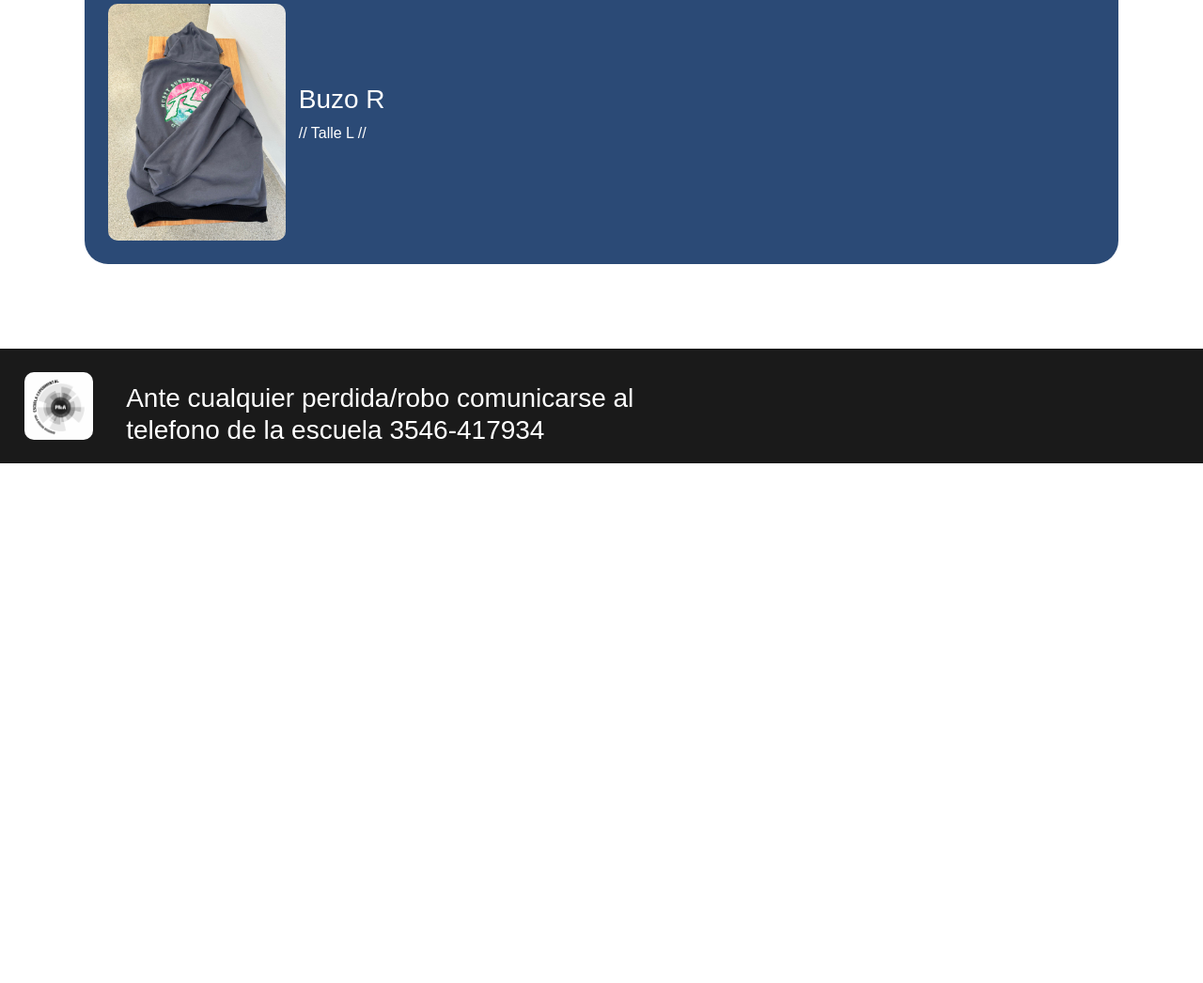
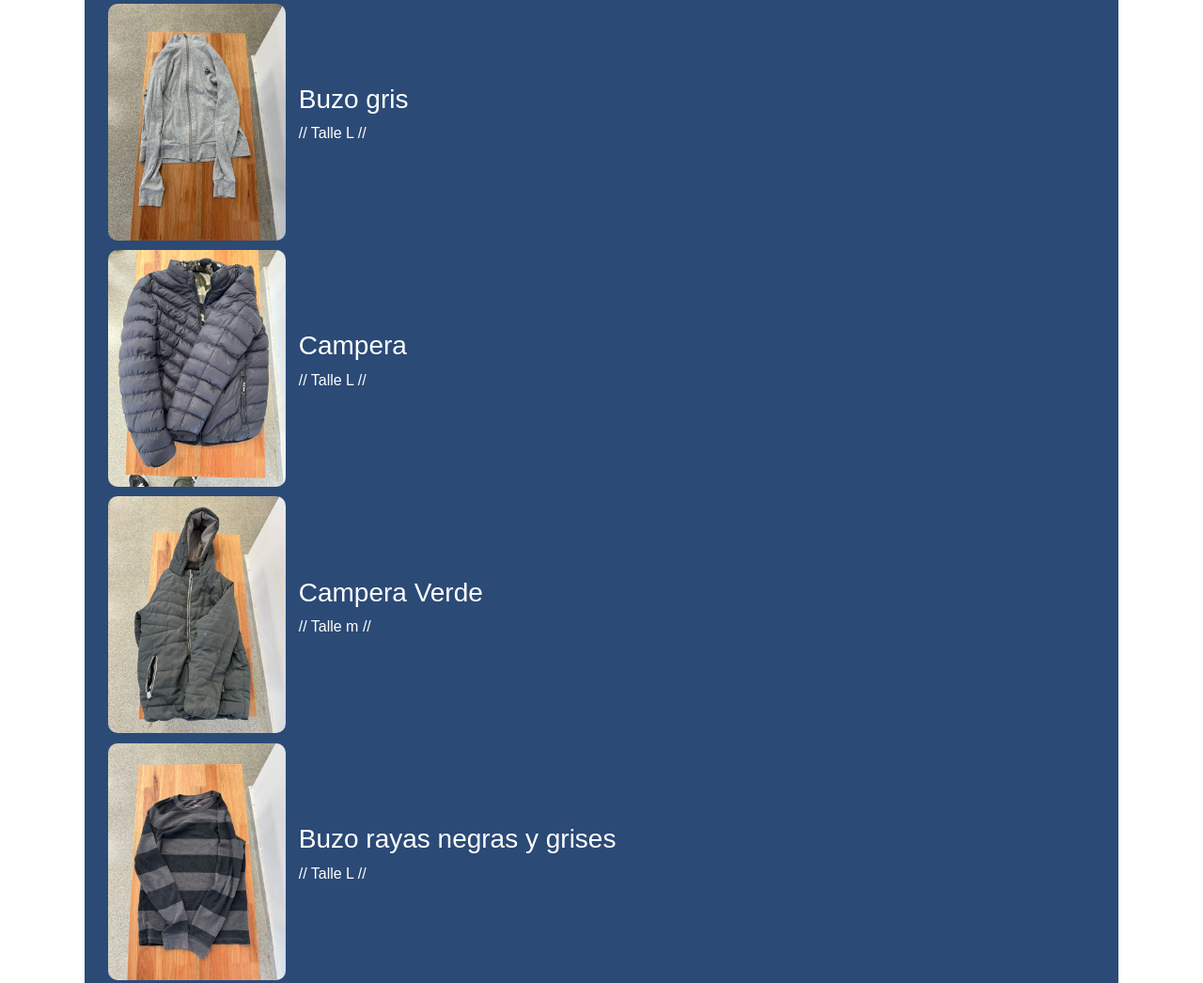
Before and after one commit to jairmansur/jairmansur.github.io, a plain HTML site: page buzos.html in a window 1280 px wide. Shown: the part 1400-2446 px from the top of the page at 94% size. Before the commit the page ends 1893 px from the top, so only its background shows below. Drawn offline with nearby package versions, Linux system fonts and the light colour scheme.

Commit message:
actualizacion 1/8

```diff
--- a/buzos.html
+++ b/buzos.html
@@ -56,6 +56,38 @@
     <div class="foto_producto"> <img src="buzo4.jpg" alt="buzo" title="buzo"> </div>
     <div class="texto">
         <h3>Buzo Azul</h3>
+        <p>// Talle xl //</p>
+    </div>
+</div>
+<!-- -------------------------PRODUCTO---------------------------------------------------- -->
+<div class="prenda">
+    <div class="foto_producto"> <img src="sas.jfif" alt="buzo" title="buzo"> </div>
+    <div class="texto">
+        <h3>Buzo gris</h3>
+        <p>// Talle L //</p>
+    </div>
+</div>
+<!-- -------------------------PRODUCTO---------------------------------------------------- -->
+<div class="prenda">
+    <div class="foto_producto"> <img src="sdws.jfif" alt="buzo" title="buzo"> </div>
+    <div class="texto">
+        <h3>Campera</h3>
+        <p>// Talle L //</p>
+    </div>
+</div>
+<!-- -------------------------PRODUCTO---------------------------------------------------- -->
+<div class="prenda">
+    <div class="foto_producto"> <img src="sds.jfif" alt="buzo" title="buzo"> </div>
+    <div class="texto">
+        <h3>Campera Verde</h3>
+        <p>// Talle m //</p>
+    </div>
+</div>
+<!-- -------------------------PRODUCTO---------------------------------------------------- -->
+<div class="prenda">
+    <div class="foto_producto"> <img src="sasas.jfif" alt="buzo" title="buzo"> </div>
+    <div class="texto">
+        <h3>Buzo rayas negras y grises</h3>
         <p>// Talle L //</p>
     </div>
 </div>
```
Also changed, not shown: sas.jfif (added), sasas.jfif (added), sds.jfif (added), sdws.jfif (added).
